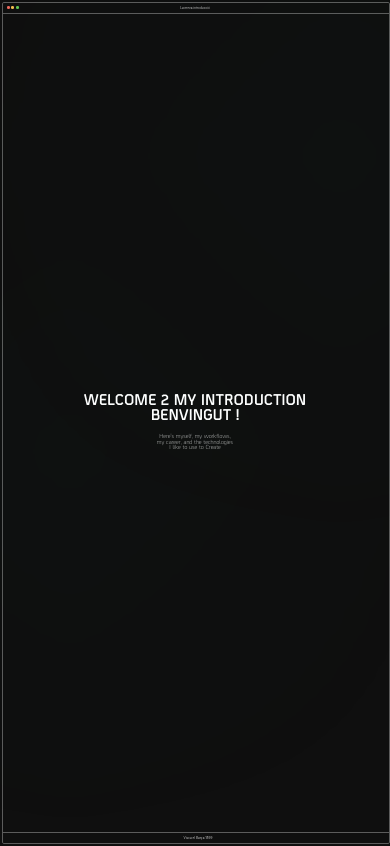
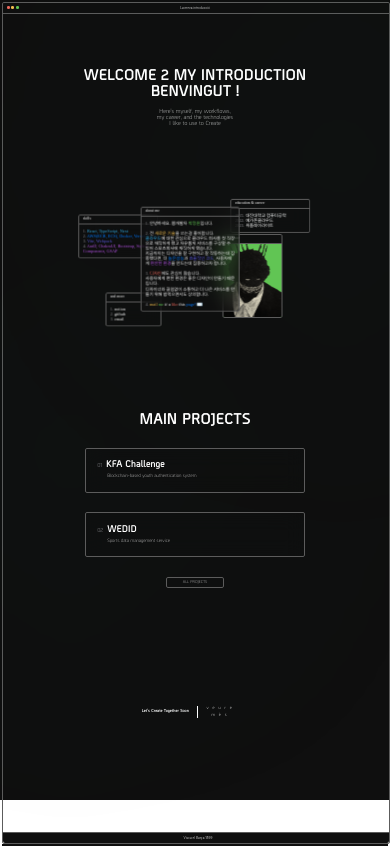
Before and after one commit to ahg0525/portfolio, a React (Vite) app: page /about in a window 390 px wide. Shown: the top 846 px of the page. Built offline with nearby package versions, Linux system fonts and the light colour scheme; a web font is replaced by a local one.

Commit message:
design: last page, mobile

```diff
--- a/src/components/about/Intro1.tsx
+++ b/src/components/about/Intro1.tsx
@@ -17,7 +17,7 @@ export default Intro1
 
 const Container = styled.div`
   width: 100%;
-  height: 100vh;
+  height: 50vw;
   display: flex;
   align-items: center;
   justify-content: center;
--- a/src/components/about/Intro2.tsx
+++ b/src/components/about/Intro2.tsx
@@ -156,7 +156,7 @@ export default Intro2
 
 const Container = styled.div`
   width: 100%;
-  height: 100vh;
+  height: 50vw;
   position: relative;
   overflow: hidden;
 `;
--- a/src/components/about/Intro3.tsx
+++ b/src/components/about/Intro3.tsx
@@ -38,7 +38,7 @@ export default Intro3
 
 const Container = styled.div`
   width: 100%;
-  height: 100vh;
+  height: 60vw;
   position: relative;
   overflow: hidden;
 `;
--- a/src/components/about/Intro4.tsx
+++ b/src/components/about/Intro4.tsx
@@ -1,9 +1,15 @@
 import styled from 'styled-components';
+import { color } from '../../common/colors';
+import { openUrl } from '../../common/util';
 
 const Intro4 = () => {
   return (
     <Container>
-      <Title>Let's Create Together<br/> Soon . . .</Title>
+      <div>
+        Let's Create Together Soon
+      </div>
+      <div className='line'/>
+      <Button onClick={()=>{openUrl('https://pond-twill-4a1.notion.site/Hi-I-m-Jungwon-b696a386412c48109787e8517981901f')}}>veure més</Button>
     </Container>
   )
 }
@@ -11,18 +17,47 @@ const Intro4 = () => {
 export default Intro4
 
 const Container = styled.div`
+  margin-top: 5vw;
   width: 100%;
   height: 100vh;
-  position: relative;
-  overflow: hidden;
   display: flex;
   justify-content: center;
   align-items: center;
+  color: white;
+  font-family: 'BordaBold';
+  font-size: 1.1vw;
+  .line {
+    height: 3vw;
+    border-right: 1px solid white;
+    margin-left: 2vw;
+    margin-right: 1vw;
+  }
+  @media (max-width: 800px) {
+    height: 45vw;
+    margin-top: 0;
+  }
 `
 
-const Title = styled.div`
-  font-family: 'BordaBold';
-  font-size: 3vw;
+const Button = styled.button`
+  width: 10vw;
+  height: 2.7vw;
+  margin-right: 2vw;
+  display: flex;
+  justify-content: center;
+  align-items: center;
+  font-size: 1.1vw;
+  cursor: pointer;
   color: white;
-  text-align: center;
-`
+  border: none;
+  background-color: rgba(0,0,0,0);
+  position: relative;
+  overflow: hidden;
+  transition: color 0.5s ease;
+  /* font-family: 'Glitch'; */
+  font-family: 'Borda';
+  letter-spacing: 1vw;
+  line-height: 1.7vw;
+  &:hover {
+    color: ${color.green};
+  }
+`;
--- a/src/components/home/index.tsx
+++ b/src/components/home/index.tsx
@@ -124,8 +124,8 @@ const StyledButton = styled.button<{ isHovered: boolean }>`
   align-items: center;
   font-size: 1.1vw;
   cursor: pointer;
-  color: ${color.green};;
-  border: 0.2vw solid ${color.green};;
+  color: ${color.green};
+  border: 0.2vw solid ${color.green};
   background-color: ${color.black};
   position: relative;
   overflow: hidden;
```
